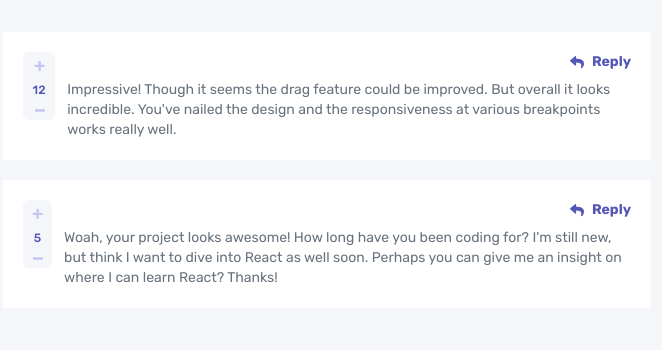
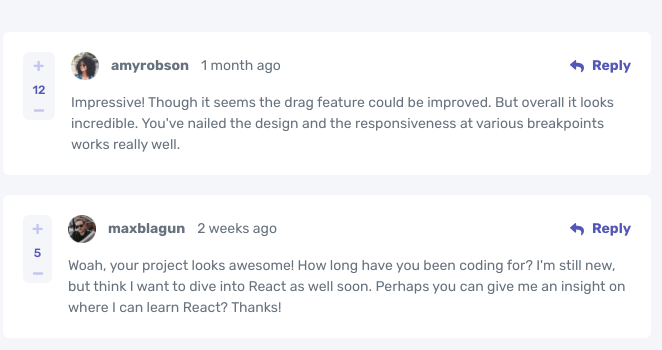
Before and after one commit to Yellow-May/Frontend-Mentor-Interactive-Comments-Section, a Svelte app: page / in a window 1280 px wide. Shown: the top 350 px of the page, without its empty margins (313-975 px from the left). Built offline with nearby package versions, Linux system fonts and the light colour scheme.

Commit message:
comment user info

```diff
--- a/src/components/Comment.svelte
+++ b/src/components/Comment.svelte
@@ -39,18 +39,29 @@
 </script>
 
 <div>
-	<div class="bg-white p-5 flex gap-3 items-start mt-5 mb-2">
+	<div class="bg-white p-5 flex gap-4 items-start mt-5 mb-2 rounded-md">
 		<Switch score={comment.score} on:update-score={updateScore} />
+
 		<div>
-			<div class="flex justify-between items-center mb-2">
-				<div />
+			<div class="flex justify-between items-center mb-3">
+				<div class="flex items-center gap-3 text-sm text-blue-100 ">
+					<img
+						src={comment.user.image.png}
+						alt={comment.user.username}
+						class="w-7"
+					/>
+					<h5 class="font-bold">
+						{comment.user.username}
+					</h5>
+					<span>{comment.createdAt}</span>
+				</div>
 				<Button
 					variant="icon"
 					icon="reply"
 					on:on-click={() => (reply = !reply)}
 				/>
 			</div>
-			<p class="text-sm text-blue-100">{comment.content}</p>
+			<p class="text-sm text-blue-100 leading-[21px]">{comment.content}</p>
 		</div>
 	</div>
 
```
